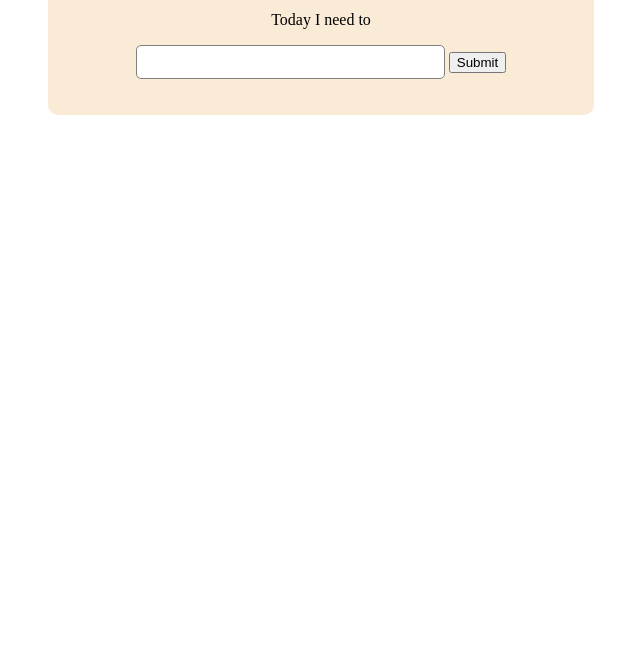
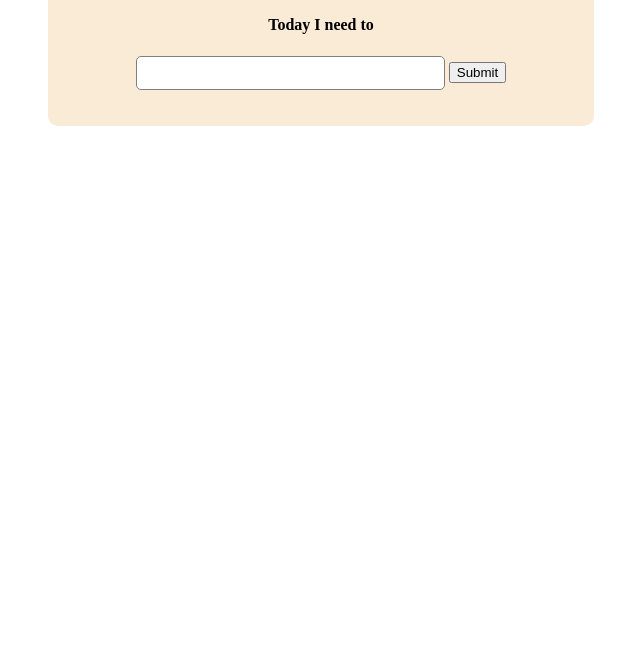
Before and after one commit to dts-kominfo-rea4b/challenge-dom-karismakus, a website: page index.html in a window 1280 px wide. Shown: the part 132-800 px from the top of the page, without its empty margins (319-959 px from the left). Drawn offline with Linux system fonts and the light colour scheme.

```diff
--- a/index.html
+++ b/index.html
@@ -50,7 +50,7 @@
       <h1 id="todo-title">To-Do List</h1>
 
       <!-- TODO: Buatlah sebuah subtitle dengan id todo-subtitle -->
-      <p id="todo_subtitle">Today I need to</p>
+      <h4 id="todo_subtitle">Today I need to</h4>
 
       <!-- Section: input -->
       <!-- TODO: Buatlah sebuah input bertipe text dengan id todo-input -->
```
